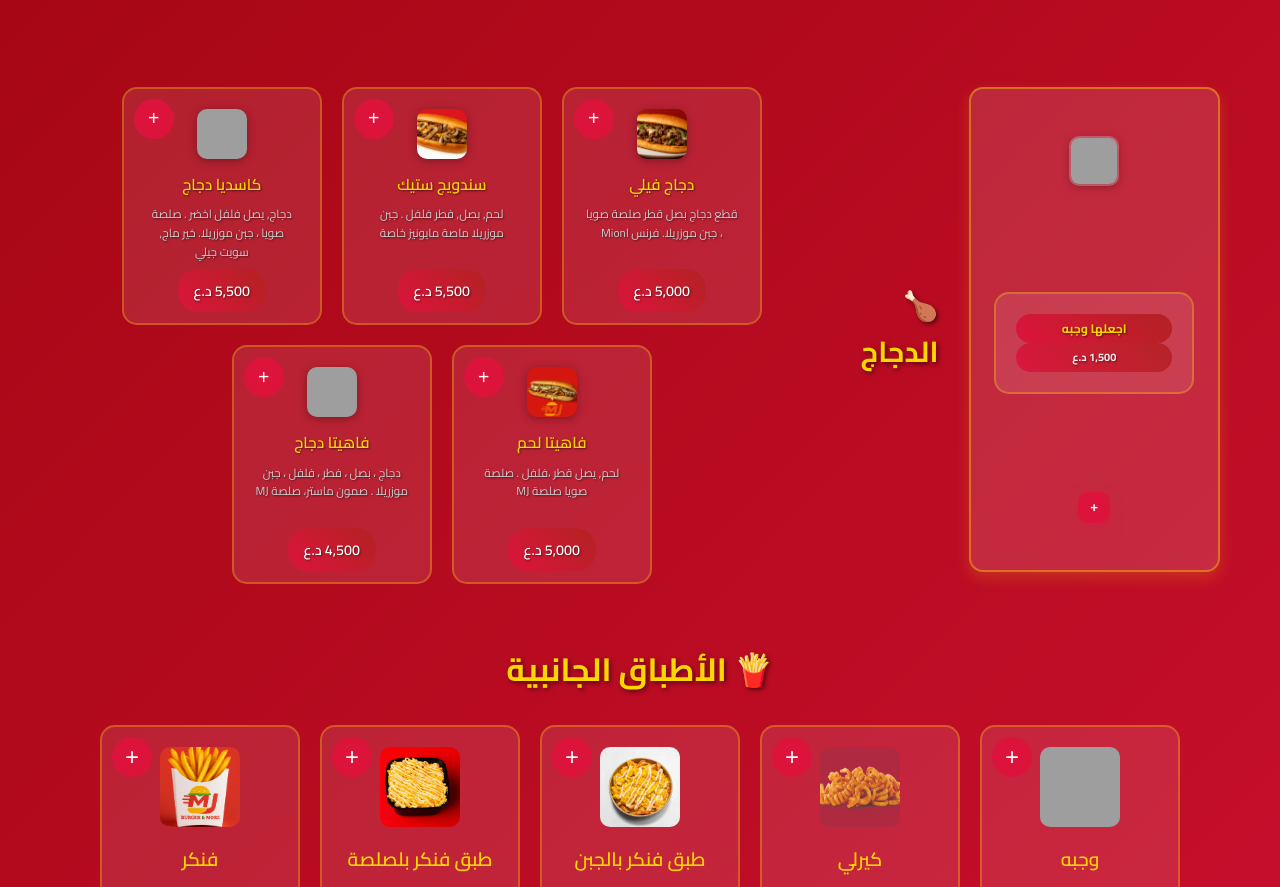
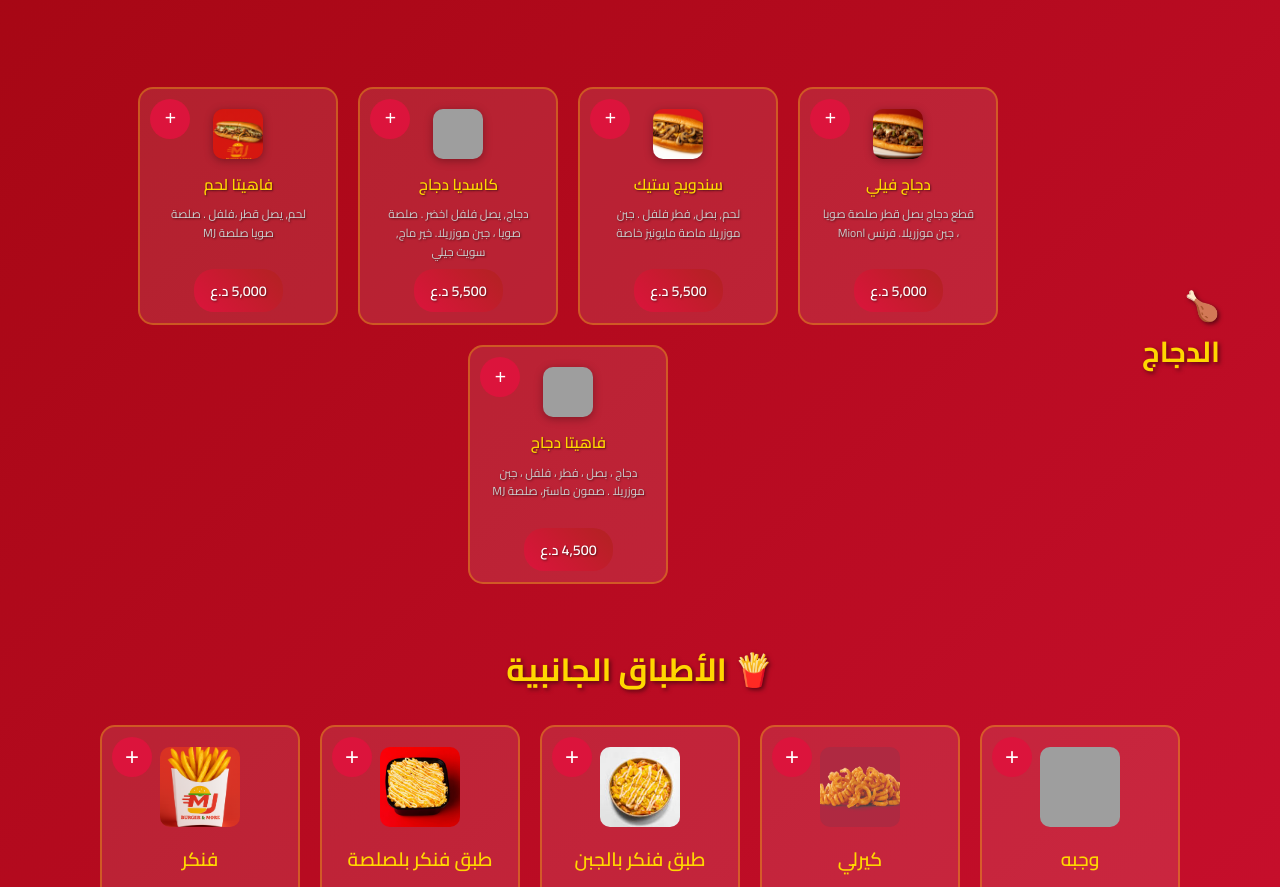
Before and after one commit to dea600491-cyber/mj7, a plain HTML site: page main.html in a window 1280 px wide. Shown: the part 1995-2882 px from the top of the page. Drawn offline with Linux system fonts and the light colour scheme; grey boxes are pictures that could not be loaded.

Commit message:
Add files via upload

```diff
--- a/main.html
+++ b/main.html
@@ -675,19 +675,10 @@
 
     <!-- الدجاج -->
     <div class="section chicken">
-        <!-- اجعلها وجبه فوق العنوان -->
-        <div class="quick-meal" style="margin-bottom:12px;">
-            <img src="images/وجبه.png" alt="اجعلها وجبه" onerror="this.onerror=null; this.src='images/وجبه.jpg'; this.onerror=function(){ this.onerror=null; this.src='images/وجبه.webp'; };">
-            <div class="meta">
-                <span class="name">اجعلها وجبه</span>
-                <span class="price">1,500 د.ع</span>
-            </div>
-            <button onclick="addToOrder('اجعلها وجبه', 1.5)">+</button>
-        </div>
         <div class="section-header">
             <h2 class="section-title">🍗 الدجاج</h2>
         </div>
-        <div>
+        <div class="items">
             <div>
                 <button onclick="addToOrder('دجاج فيلي', 5)">+</button>
                 <img src="images/دجاج فيلي.png" alt="دجاج فيلي">
```
